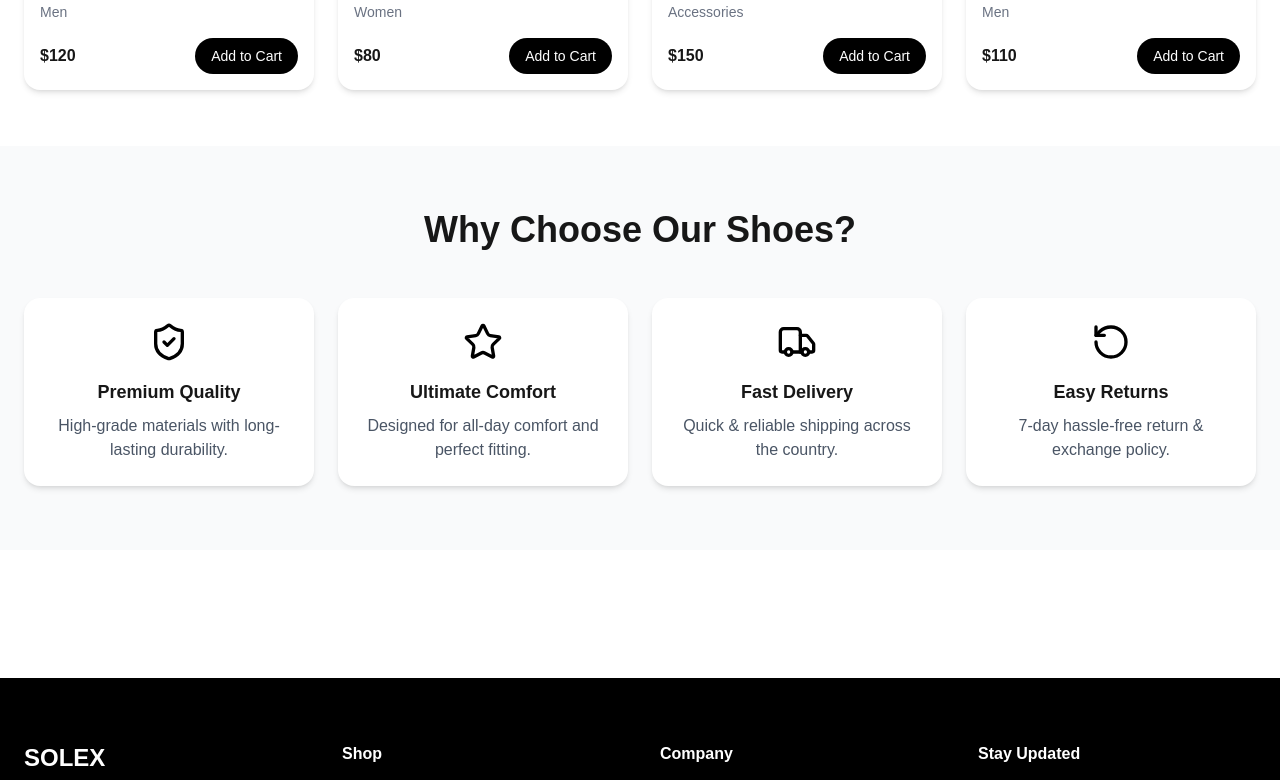
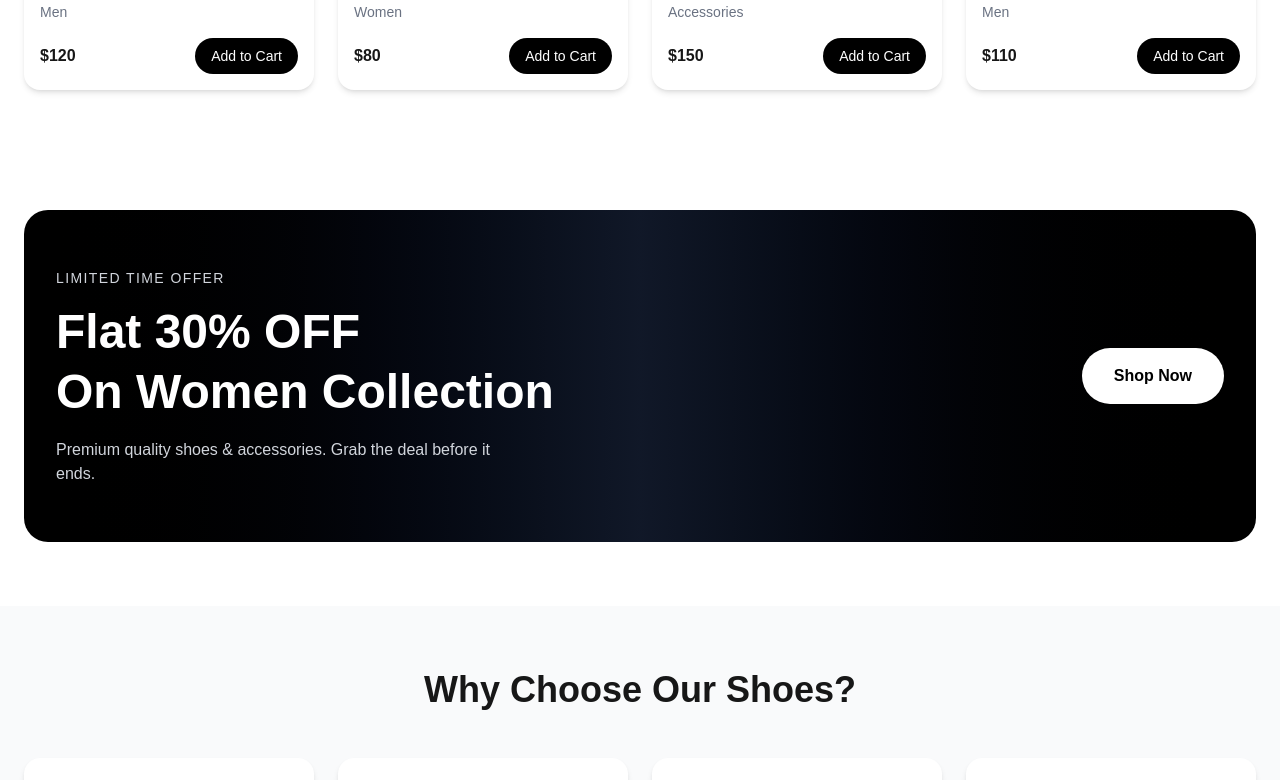
Before and after one commit to Umairphtan/e-comerce-webiste-full-stack, a Next.js app: page / in a window 1280 px wide. Shown: the part 2004-2784 px from the top of the page. Built offline with nearby package versions, Linux system fonts and the light colour scheme.

Commit message:
newsletter and dicount baner added in home poage and aniamtions

```diff
--- a/app/page.tsx
+++ b/app/page.tsx
@@ -1,6 +1,8 @@
 import CategoryShowcase from '@/components/categoryfeature'
 import Hero from '@/components/hero'
 import MostSelling from '@/components/mostselling'
+import Newsletter from '@/components/newletter'
+import PromoBanner from '@/components/promobaner'
 import WhyChooseUs from '@/components/whychose'
 import React from 'react'
 
@@ -10,7 +12,9 @@ function page() {
         <Hero></Hero>
         <CategoryShowcase></CategoryShowcase>
         <MostSelling></MostSelling>
+        <PromoBanner></PromoBanner>
         <WhyChooseUs></WhyChooseUs>
+        <Newsletter></Newsletter>
     </div>
   )
 }
--- a/components/navbar.tsx
+++ b/components/navbar.tsx
@@ -18,7 +18,6 @@ export default function Navbar() {
   const [open, setOpen] = useState(false);
   const { cart } = useCart();
 
-  // ✅ Quantity based count (professional)
   const totalItems = cart.reduce(
     (total, item) => total + item.quantity,
     0
--- /dev/null
+++ b/components/newletter.tsx
@@ -0,0 +1,30 @@
+"use client";
+
+export default function Newsletter() {
+    return (
+        <section className="py-20 px-6 bg-black text-white text-center">
+            <h2 className="text-3xl font-bold">
+                Join Our Newsletter & Get 10% Off
+            </h2>
+
+            <p className="mt-3 text-gray-300">
+                Sign up today and never miss our new arrivals, exclusive deals, and special offers.
+            </p>
+
+            <form className="mt-8 flex flex-col sm:flex-row gap-4 max-w-xl mx-auto">
+                <input
+                    type="email"
+                    placeholder="Enter your email"
+                    className="flex-1 px-5 py-3 rounded-3xl text-black bg-white outline-none "
+                />
+                <button
+                    type="submit"
+                    className="px-8 py-3 rounded-full bg-white text-black font-semibold hover:bg-gray-200"
+                >
+                    Subscribe
+                </button>
+            </form>
+        </section>
+
+    );
+}
--- /dev/null
+++ b/components/promobaner.tsx
@@ -0,0 +1,47 @@
+"use client";
+
+import Link from "next/link";
+import { motion } from "framer-motion";
+
+export default function PromoBanner() {
+  return (
+    <section className="px-4 sm:px-6 py-16">
+      <motion.div
+        initial={{ opacity: 0, y: 40 }}
+        whileInView={{ opacity: 1, y: 0 }}
+        viewport={{ once: true }}
+        transition={{ duration: 0.6 }}
+        className="max-w-7xl mx-auto rounded-3xl overflow-hidden
+        bg-gradient-to-r from-black via-gray-900 to-black text-white"
+      >
+        <div className="flex flex-col md:flex-row items-center justify-between gap-8 px-8 py-14">
+
+          {/* Text */}
+          <div>
+            <span className="text-sm uppercase tracking-widest text-gray-300">
+              Limited Time Offer
+            </span>
+
+            <h2 className="mt-3 text-3xl sm:text-4xl lg:text-5xl font-black leading-tight">
+              Flat <span className="text-primary">30% OFF</span> <br />
+              On Women Collection
+            </h2>
+
+            <p className="mt-4 text-gray-300 max-w-md">
+              Premium quality shoes & accessories. Grab the deal before it ends.
+            </p>
+          </div>
+
+          {/* CTA */}
+          <Link
+            href="/category/women"
+            className="px-8 py-4 rounded-full bg-white text-black
+            font-semibold hover:bg-gray-200 transition"
+          >
+            Shop Now
+          </Link>
+        </div>
+      </motion.div>
+    </section>
+  );
+}
--- a/context/cartcontext.tsx
+++ b/context/cartcontext.tsx
@@ -20,7 +20,6 @@ const CartContext = createContext<CartContextType | null>(null);
 export const CartProvider = ({ children }: { children: React.ReactNode }) => {
     const [cart, setCart] = useState<CartItem[]>([]);
 
-    // ✅ 1. LOAD CART FROM localStorage (on first render)
     useEffect(() => {
         const storedCart = localStorage.getItem("cart");
         if (storedCart) {
@@ -28,7 +27,6 @@ export const CartProvider = ({ children }: { children: React.ReactNode }) => {
         }
     }, []);
 
-    // ✅ 2. SAVE CART TO localStorage (whenever cart changes)
     useEffect(() => {
         localStorage.setItem("cart", JSON.stringify(cart));
     }, [cart]);
```
